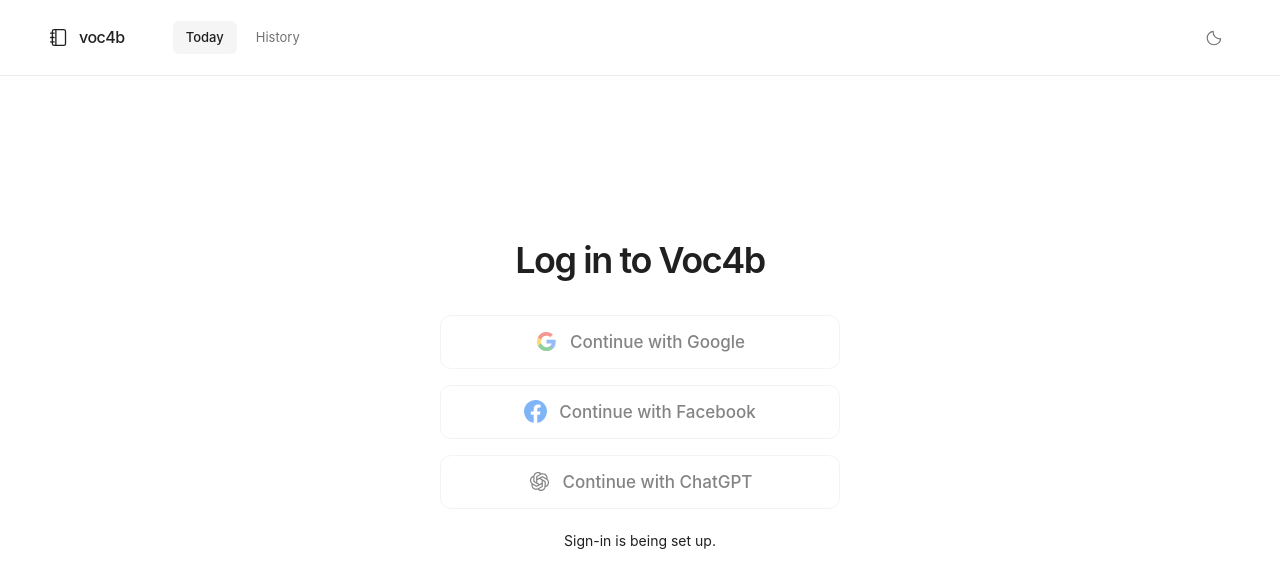
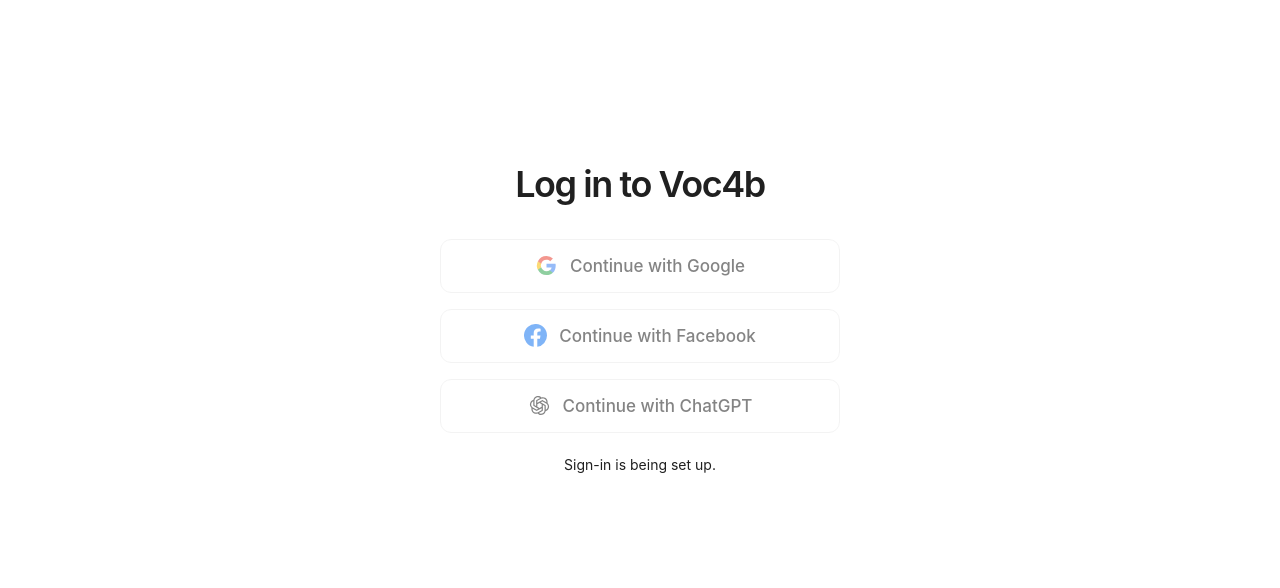
Before and after one commit to hamzcheeze/voc4b, a Next.js app: page / in a window 1280 px wide. Shown: the top 588 px of the page. Built offline with nearby package versions, Linux system fonts and the light colour scheme; no server answers.

Commit message:
hide navbar on login page

```diff
--- a/src/components/workspace.tsx
+++ b/src/components/workspace.tsx
@@ -203,6 +203,7 @@
       value={{ entries, loading, error, mode, today, refresh, add, remove }}
     >
       <div className="app-shell">
+        {(mode === "demo" || (mode === "live" && authReady && session)) && (
           <header className="masthead">
             <Link href="/" className="brand" aria-label="voc4b · Home">
               <Icon name="notebook" />
@@ -253,6 +254,7 @@
               )}
             </div>
           </header>
+        )}
         <main id="main-content">
           {mode === "unconfigured" ? (
             <section className="setup-panel">
```
Lines whose indentation alone changed are shown as unchanged.
